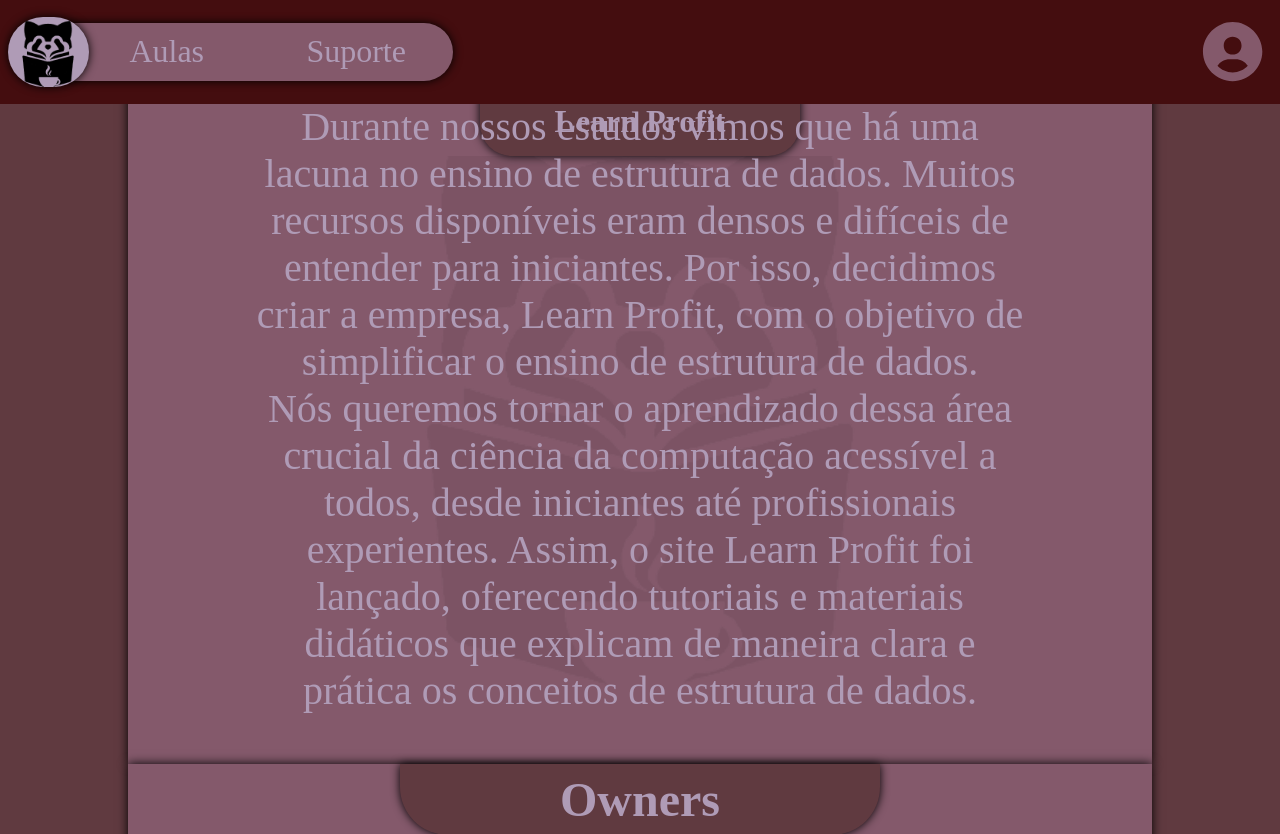
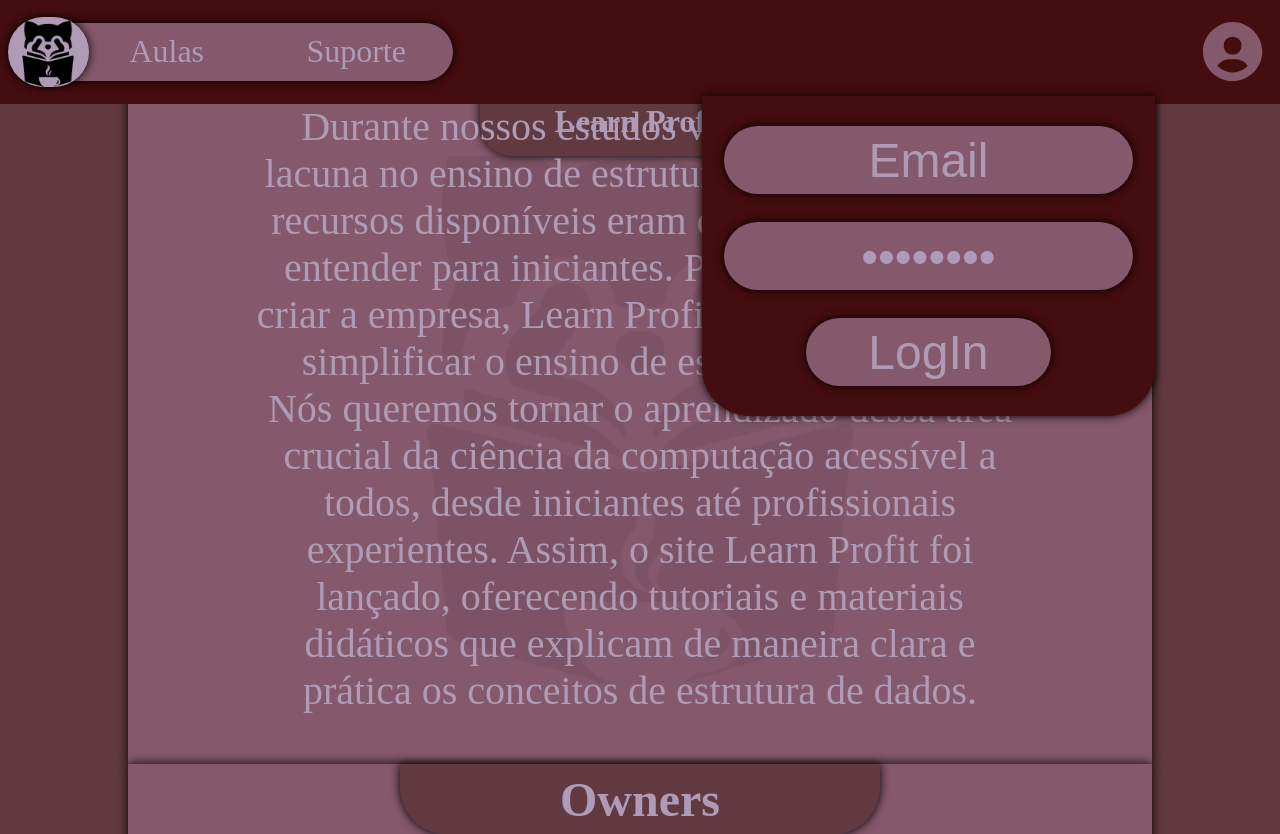
Before and after one commit to KiraZiki/Learn_Profit, a PHP site: page / in a window 1280 px wide. Shown: the top 834 px of the page. Run offline with PHP 8.4, Linux system fonts and the light colour scheme.

Commit message:
Menu de Login e cadastro implementado

```diff
--- a/index.php
+++ b/index.php
@@ -17,7 +17,22 @@
                 <section class="suport"><a href="pages/suporte/index.php">Suporte</a></section>
             </div>
         </div>
-        <section class="headerR"><svg xmlns="http://www.w3.org/2000/svg" width="90%" height="90%" viewBox="0 0 24 24" class="svg"><path d="M12 2C6.579 2 2 6.579 2 12s4.579 10 10 10 10-4.579 10-10S17.421 2 12 2zm0 5c1.727 0 3 1.272 3 3s-1.273 3-3 3c-1.726 0-3-1.272-3-3s1.274-3 3-3zm-5.106 9.772c.897-1.32 2.393-2.2 4.106-2.2h2c1.714 0 3.209.88 4.106 2.2C15.828 18.14 14.015 19 12 19s-3.828-.86-5.106-2.228z"></path></svg></section>
+        <section class="headerR">
+            <svg xmlns="http://www.w3.org/2000/svg" width="90%" height="90%" viewBox="0 0 24 24" class="svg"><path d="M12 2C6.579 2 2 6.579 2 12s4.579 10 10 10 10-4.579 10-10S17.421 2 12 2zm0 5c1.727 0 3 1.272 3 3s-1.273 3-3 3c-1.726 0-3-1.272-3-3s1.274-3 3-3zm-5.106 9.772c.897-1.32 2.393-2.2 4.106-2.2h2c1.714 0 3.209.88 4.106 2.2C15.828 18.14 14.015 19 12 19s-3.828-.86-5.106-2.228z"></path></svg>
+            <div class="menuLR">
+                <div class="first">
+                    <Button>Login</Button>
+                    <Button>Registrar</Button>
+                </div>
+                <div class="second">
+                    <form action="." method="POST">
+                        <input type="text" value="Email" placeholder="Email">
+                        <input type="password" value="password" placeholder="Senha">
+                        <input type="submit" value="LogIn">
+                    </form>
+                </div>
+            </div>
+        </section>
     </header>
     <div class="main">
         <div class="sobre">
--- a/main.css
+++ b/main.css
@@ -6,6 +6,7 @@
     --cor4: #84596b;
     --cor5: #AF9BB6;
     --cor6: #000000;
+    --cor7: #ffffff;
 }
 
 *{
@@ -109,6 +110,97 @@
 }
 .svg:hover{
     fill: var(--cor5);
+}
+.menuLR{
+    display: flex;
+    flex-direction: row;
+    justify-content: center;
+    align-items: center;
+    position: absolute;
+    margin-top: 51vh;
+    margin-right: 38em;
+    width: 35%;
+    height: 40vh;
+    background-color: var(--cor2);
+    border-radius: 0 0 3em 3em;
+    box-shadow: 0 0 10px var(--cor6);
+}
+.first{
+    display: none;
+    flex-direction: column;
+    justify-content: center;
+    align-items: center;
+    width: 90%;
+    height: 90%;
+}
+.first button{
+    background-color: var(--cor4);
+    width: 100%;
+    height: 100%;
+    margin: .3em;
+    border: none;
+    font-size: 3em;
+    border-radius: 5em;
+    box-shadow: 0 0 10px var(--cor6);
+}
+.first button:hover{
+    background-color: var(--cor3);
+}
+.second{
+    display: flex;
+    justify-content: center;
+    align-items: center;
+    width: 90%;
+    height: 90%;
+}
+.second form{
+    display: flex;
+    flex-direction: column;
+    justify-content: center;
+    align-items: center;
+    width: 100%;
+    height: 100%;
+}
+.second form input{
+    background-color: var(--cor4);
+    width: 100%;
+    height: 100%;
+    margin: .3em;
+    border: none;
+    text-align: center;
+    font-size: 3em;
+    border-radius: 5em;
+    box-shadow: 0 0 10px var(--cor6);
+}
+.second form input:focus{
+    background-color: var(--cor4);
+    width: 100%;
+    height: 100%;
+    margin: .3em;
+    border: none;
+    font-size: 3em;
+    border-radius: 5em;
+    box-shadow: 0 0 10px var(--cor6);
+}
+.second form input[type="submit"]{
+    background-color: var(--cor4);
+    width: 60%;
+    height: 100%;
+    margin: .3em;
+    border: none;
+    font-size: 3em;
+    border-radius: 5em;
+    box-shadow: 0 0 10px var(--cor6);
+}
+.second form input[type="submit"]:hover{
+    background-color: var(--cor3);
+    width: 60%;
+    height: 100%;
+    margin: .3em;
+    border: none;
+    font-size: 3em;
+    border-radius: 5em;
+    box-shadow: 0 0 10px var(--cor6);
 }
 a{
     text-decoration: none;
```
Also changed, not shown: pages/aulas/index.php (+19 -4 lines), pages/aulas/main.css (+11 -4 lines).
